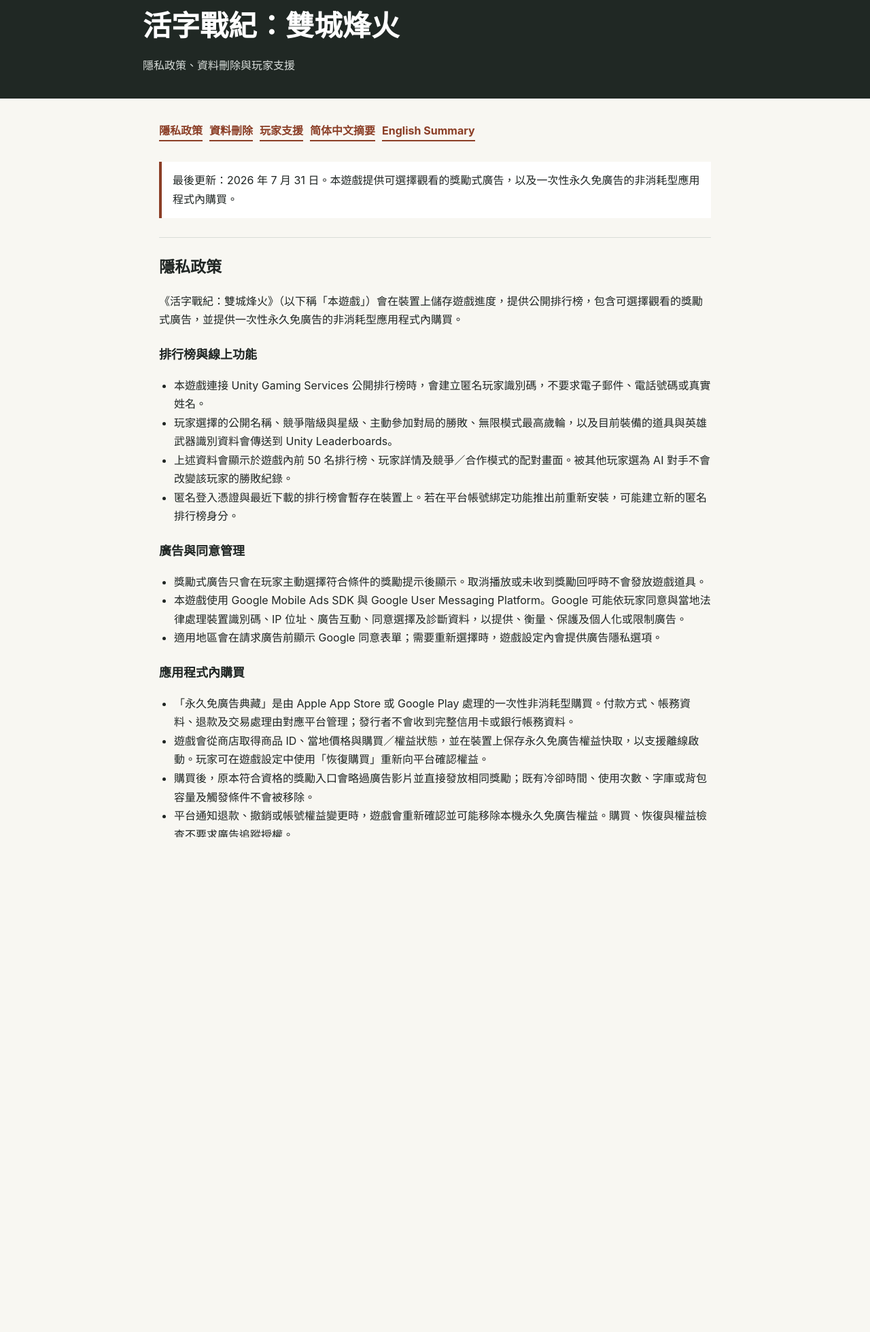
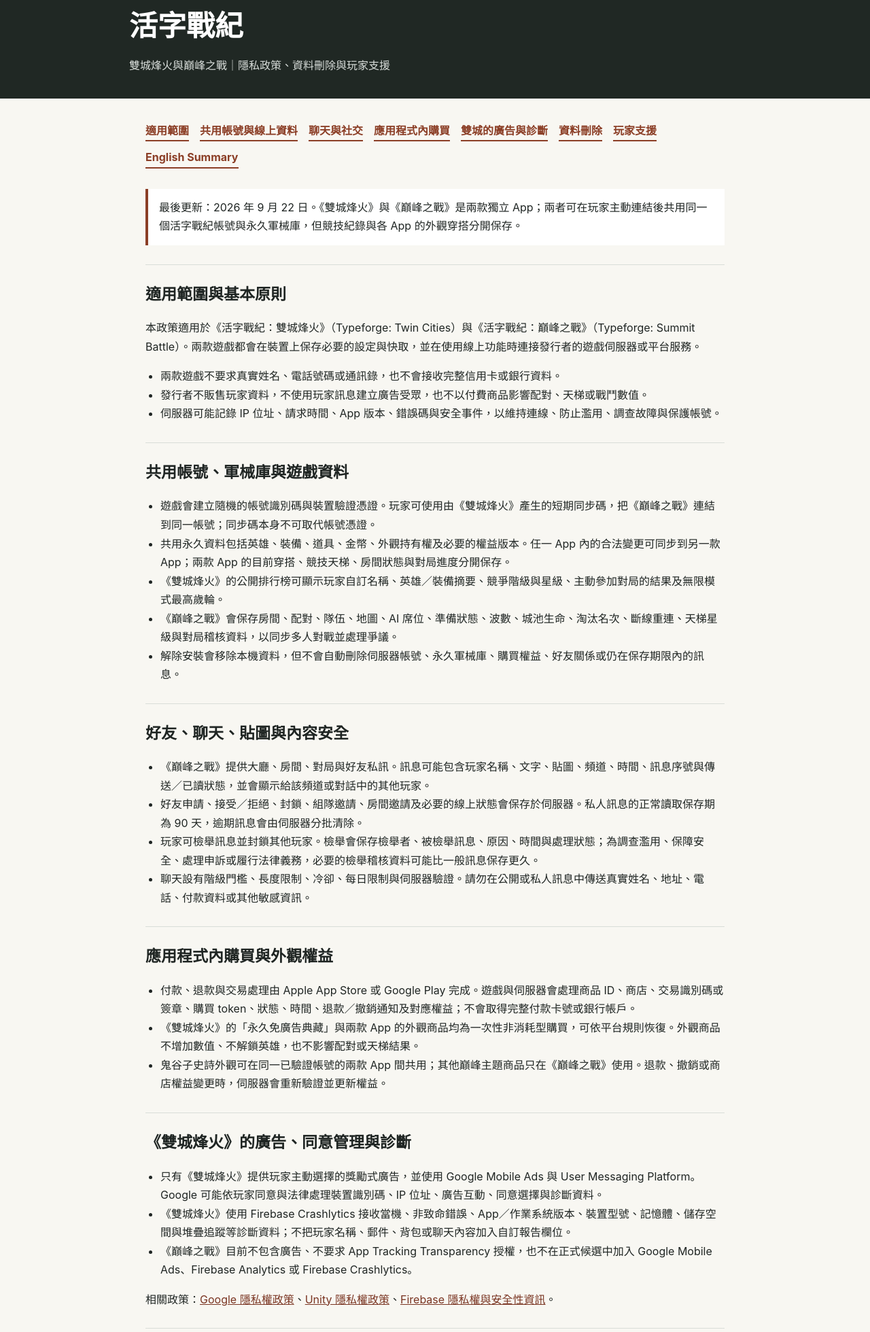
Before and after one commit to HankHuang0516/word-civilization-privacy, a plain HTML site: page index.html in a window 1280 px wide. Shown: the part 39-1999 px from the top of the page at 68% size. Drawn offline with Linux system fonts and the light colour scheme.

Commit message:
Update privacy policy for Summit Battle and shared accounts

```diff
--- a/index.html
+++ b/index.html
@@ -3,18 +3,18 @@
 <head>
   <meta charset="utf-8">
   <meta name="viewport" content="width=device-width, initial-scale=1">
-  <title>活字戰紀：雙城烽火｜隱私政策與玩家支援</title>
-  <meta name="description" content="《活字戰紀：雙城烽火》隱私政策、資料刪除與玩家支援資訊。">
+  <title>活字戰紀｜隱私政策、資料刪除與玩家支援</title>
+  <meta name="description" content="《活字戰紀：雙城烽火》與《活字戰紀：巔峰之戰》的隱私政策、資料刪除與玩家支援資訊。">
   <style>
     :root { color-scheme: light; --ink:#1f2523; --muted:#5f6964; --line:#d9ddd8; --paper:#f8f7f2; --accent:#8b3e26; }
     * { box-sizing: border-box; }
     body { margin: 0; background: var(--paper); color: var(--ink); font-family: -apple-system, BlinkMacSystemFont, "Noto Sans TC", "PingFang TC", sans-serif; line-height: 1.72; }
     header { background: #202824; color: #fff; padding: 42px 24px 34px; }
-    header div, main, footer div { width: min(860px, 100%); margin: 0 auto; }
+    header div, main, footer div { width: min(900px, 100%); margin: 0 auto; }
     h1 { margin: 0 0 8px; font-family: "Songti TC", "Noto Serif TC", serif; font-size: clamp(28px, 5vw, 42px); letter-spacing: 0; }
     header p { margin: 0; color: #d9dedb; }
     main { padding: 34px 24px 52px; }
-    nav { display: flex; flex-wrap: wrap; gap: 10px; margin-bottom: 30px; }
+    nav { display: flex; flex-wrap: wrap; gap: 10px 16px; margin-bottom: 30px; }
     nav a { color: var(--accent); font-weight: 700; text-decoration: none; border-bottom: 2px solid currentColor; }
     section { border-top: 1px solid var(--line); padding-top: 24px; margin-top: 28px; }
     h2 { font-size: 23px; margin: 0 0 12px; letter-spacing: 0; }
@@ -29,79 +29,91 @@
 <body>
   <header>
     <div>
-      <h1>活字戰紀：雙城烽火</h1>
-      <p>隱私政策、資料刪除與玩家支援</p>
+      <h1>活字戰紀</h1>
+      <p>雙城烽火與巔峰之戰｜隱私政策、資料刪除與玩家支援</p>
     </div>
   </header>
   <main>
     <nav aria-label="頁面導覽">
-      <a href="#privacy">隱私政策</a>
+      <a href="#scope">適用範圍</a>
+      <a href="#shared">共用帳號與線上資料</a>
+      <a href="#social">聊天與社交</a>
+      <a href="#purchases">應用程式內購買</a>
+      <a href="#dual-city">雙城的廣告與診斷</a>
       <a href="#deletion">資料刪除</a>
       <a href="#support">玩家支援</a>
-      <a href="#simplified">简体中文摘要</a>
       <a href="#english">English Summary</a>
     </nav>
 
-    <p class="notice">最後更新：2026 年 7 月 31 日。本遊戲提供可選擇觀看的獎勵式廣告，以及一次性永久免廣告的非消耗型應用程式內購買。</p>
+    <p class="notice">最後更新：2026 年 9 月 22 日。《雙城烽火》與《巔峰之戰》是兩款獨立 App；兩者可在玩家主動連結後共用同一個活字戰紀帳號與永久軍械庫，但競技紀錄與各 App 的外觀穿搭分開保存。</p>
 
-    <section id="privacy">
-      <h2>隱私政策</h2>
-      <p>《活字戰紀：雙城烽火》（以下稱「本遊戲」）會在裝置上儲存遊戲進度，提供公開排行榜，包含可選擇觀看的獎勵式廣告，並提供一次性永久免廣告的非消耗型應用程式內購買。</p>
-      <h3>排行榜與線上功能</h3>
+    <section id="scope">
+      <h2>適用範圍與基本原則</h2>
+      <p>本政策適用於《活字戰紀：雙城烽火》（Typeforge: Twin Cities）與《活字戰紀：巔峰之戰》（Typeforge: Summit Battle）。兩款遊戲都會在裝置上保存必要的設定與快取，並在使用線上功能時連接發行者的遊戲伺服器或平台服務。</p>
       <ul>
-        <li>本遊戲連接 Unity Gaming Services 公開排行榜時，會建立匿名玩家識別碼，不要求電子郵件、電話號碼或真實姓名。</li>
-        <li>玩家選擇的公開名稱、競爭階級與星級、主動參加對局的勝敗、無限模式最高歲輪，以及目前裝備的道具與英雄武器識別資料會傳送到 Unity Leaderboards。</li>
-        <li>上述資料會顯示於遊戲內前 50 名排行榜、玩家詳情及競爭／合作模式的配對畫面。被其他玩家選為 AI 對手不會改變該玩家的勝敗紀錄。</li>
-        <li>匿名登入憑證與最近下載的排行榜會暫存在裝置上。若在平台帳號綁定功能推出前重新安裝，可能建立新的匿名排行榜身分。</li>
+        <li>兩款遊戲不要求真實姓名、電話號碼或通訊錄，也不會接收完整信用卡或銀行資料。</li>
+        <li>發行者不販售玩家資料，不使用玩家訊息建立廣告受眾，也不以付費商品影響配對、天梯或戰鬥數值。</li>
+        <li>伺服器可能記錄 IP 位址、請求時間、App 版本、錯誤碼與安全事件，以維持連線、防止濫用、調查故障與保護帳號。</li>
       </ul>
-      <h3>廣告與同意管理</h3>
+    </section>
+
+    <section id="shared">
+      <h2>共用帳號、軍械庫與遊戲資料</h2>
       <ul>
-        <li>獎勵式廣告只會在玩家主動選擇符合條件的獎勵提示後顯示。取消播放或未收到獎勵回呼時不會發放遊戲道具。</li>
-        <li>本遊戲使用 Google Mobile Ads SDK 與 Google User Messaging Platform。Google 可能依玩家同意與當地法律處理裝置識別碼、IP 位址、廣告互動、同意選擇及診斷資料，以提供、衡量、保護及個人化或限制廣告。</li>
-        <li>適用地區會在請求廣告前顯示 Google 同意表單；需要重新選擇時，遊戲設定內會提供廣告隱私選項。</li>
+        <li>遊戲會建立隨機的帳號識別碼與裝置驗證憑證。玩家可使用由《雙城烽火》產生的短期同步碼，把《巔峰之戰》連結到同一帳號；同步碼本身不可取代帳號憑證。</li>
+        <li>共用永久資料包括英雄、裝備、道具、金幣、外觀持有權及必要的權益版本。任一 App 內的合法變更可同步到另一款 App；兩款 App 的目前穿搭、競技天梯、房間狀態與對局進度分開保存。</li>
+        <li>《雙城烽火》的公開排行榜可顯示玩家自訂名稱、英雄／裝備摘要、競爭階級與星級、主動參加對局的結果及無限模式最高歲輪。</li>
+        <li>《巔峰之戰》會保存房間、配對、隊伍、地圖、AI 席位、準備狀態、波數、城池生命、淘汰名次、斷線重連、天梯星級與對局稽核資料，以同步多人對戰並處理爭議。</li>
+        <li>解除安裝會移除本機資料，但不會自動刪除伺服器帳號、永久軍械庫、購買權益、好友關係或仍在保存期限內的訊息。</li>
       </ul>
-      <h3>應用程式內購買</h3>
+    </section>
+
+    <section id="social">
+      <h2>好友、聊天、貼圖與內容安全</h2>
       <ul>
-        <li>「永久免廣告典藏」是由 Apple App Store 或 Google Play 處理的一次性非消耗型購買。付款方式、帳務資料、退款及交易處理由對應平台管理；發行者不會收到完整信用卡或銀行帳務資料。</li>
-        <li>遊戲會從商店取得商品 ID、當地價格與購買／權益狀態，並在裝置上保存永久免廣告權益快取，以支援離線啟動。玩家可在遊戲設定中使用「恢復購買」重新向平台確認權益。</li>
-        <li>購買後，原本符合資格的獎勵入口會略過廣告影片並直接發放相同獎勵；既有冷卻時間、使用次數、字庫或背包容量及觸發條件不會被移除。</li>
-        <li>平台通知退款、撤銷或帳號權益變更時，遊戲會重新確認並可能移除本機永久免廣告權益。購買、恢復與權益檢查不要求廣告追蹤授權。</li>
+        <li>《巔峰之戰》提供大廳、房間、對局與好友私訊。訊息可能包含玩家名稱、文字、貼圖、頻道、時間、訊息序號與傳送／已讀狀態，並會顯示給該頻道或對話中的其他玩家。</li>
+        <li>好友申請、接受／拒絕、封鎖、組隊邀請、房間邀請及必要的線上狀態會保存於伺服器。私人訊息的正常讀取保存期為 90 天，逾期訊息會由伺服器分批清除。</li>
+        <li>玩家可檢舉訊息並封鎖其他玩家。檢舉會保存檢舉者、被檢舉訊息、原因、時間與處理狀態；為調查濫用、保障安全、處理申訴或履行法律義務，必要的檢舉稽核資料可能比一般訊息保存更久。</li>
+        <li>聊天設有階級門檻、長度限制、冷卻、每日限制與伺服器驗證。請勿在公開或私人訊息中傳送真實姓名、地址、電話、付款資料或其他敏感資訊。</li>
       </ul>
-      <h3>裝置資料與分享</h3>
+    </section>
+
+    <section id="purchases">
+      <h2>應用程式內購買與外觀權益</h2>
       <ul>
-        <li>本遊戲使用 Firebase Crashlytics 接收當機、非致命錯誤及裝置診斷報告，以協助發行者定位並修復穩定性問題。報告可能包含 Firebase 安裝識別碼、Crashlytics 工作階段識別碼、應用程式與作業系統版本、裝置型號與架構、可用記憶體與儲存空間、堆疊追蹤，以及不含玩家名稱的遊戲模式、歲輪與執行階段等匿名情境。</li>
-        <li>Crashlytics 不會以自訂報告欄位接收玩家選擇的公開名稱、電子郵件、背包內容、排行榜紀錄或已裝備道具。本專案未啟用 Google Analytics。</li>
-        <li>戰役進度、設定及產生的史冊圖片保存在玩家裝置上，除非玩家主動使用系統分享功能。</li>
-        <li>史冊圖片由作業系統分享。本遊戲不會取得玩家選擇的分享目的地。</li>
-        <li>發行者不經營額外分析服務，也不販售玩家資料。</li>
+        <li>付款、退款與交易處理由 Apple App Store 或 Google Play 完成。遊戲與伺服器會處理商品 ID、商店、交易識別碼或簽章、購買 token、狀態、時間、退款／撤銷通知及對應權益；不會取得完整付款卡號或銀行帳戶。</li>
+        <li>《雙城烽火》的「永久免廣告典藏」與兩款 App 的外觀商品均為一次性非消耗型購買，可依平台規則恢復。外觀商品不增加數值、不解鎖英雄，也不影響配對或天梯結果。</li>
+        <li>鬼谷子史詩外觀可在同一已驗證帳號的兩款 App 間共用；其他巔峰主題商品只在《巔峰之戰》使用。退款、撤銷或商店權益變更時，伺服器會重新驗證並更新權益。</li>
       </ul>
-      <p>相關服務政策：<a href="https://policies.google.com/privacy">Google 隱私權政策</a>、<a href="https://unity.com/legal/privacy-policy">Unity 隱私權政策</a>、<a href="https://firebase.google.com/support/privacy">Firebase 隱私權與安全性資訊</a>。</p>
+    </section>
+
+    <section id="dual-city">
+      <h2>《雙城烽火》的廣告、同意管理與診斷</h2>
+      <ul>
+        <li>只有《雙城烽火》提供玩家主動選擇的獎勵式廣告，並使用 Google Mobile Ads 與 User Messaging Platform。Google 可能依玩家同意與法律處理裝置識別碼、IP 位址、廣告互動、同意選擇與診斷資料。</li>
+        <li>《雙城烽火》使用 Firebase Crashlytics 接收當機、非致命錯誤、App／作業系統版本、裝置型號、記憶體、儲存空間與堆疊追蹤等診斷資料；不把玩家名稱、郵件、背包或聊天內容加入自訂報告欄位。</li>
+        <li>《巔峰之戰》目前不包含廣告、不要求 App Tracking Transparency 授權，也不在正式候選中加入 Google Mobile Ads、Firebase Analytics 或 Firebase Crashlytics。</li>
+      </ul>
+      <p>相關政策：<a href="https://policies.google.com/privacy">Google 隱私權政策</a>、<a href="https://unity.com/legal/privacy-policy">Unity 隱私權政策</a>、<a href="https://firebase.google.com/support/privacy">Firebase 隱私權與安全性資訊</a>。</p>
     </section>
 
     <section id="deletion">
-      <h2>資料刪除申請</h2>
-      <p>解除安裝本遊戲會依作業系統的一般流程移除由本遊戲保存的本機資料。若要刪除排行榜上的雲端資料，請寄信至 <a href="mailto:bbb880008@gmail.com?subject=活字戰紀資料刪除申請">bbb880008@gmail.com</a>，主旨填寫「活字戰紀資料刪除申請」，並提供遊戲內公開名稱及可見的玩家識別資訊。完成身分核對後，我們會刪除可辨識的排行榜紀錄並回覆處理結果。</p>
+      <h2>資料刪除與保留</h2>
+      <p>若要刪除雲端帳號與可辨識的遊戲資料，請寄信至 <a href="mailto:bbb880008@gmail.com?subject=活字戰紀帳號與資料刪除申請">bbb880008@gmail.com</a>，主旨填寫「活字戰紀帳號與資料刪除申請」，並提供 App 名稱、遊戲內公開 ID 及足以驗證帳號控制權的資訊。請勿提供密碼、完整購買 token 或付款卡資料。</p>
+      <p>驗證完成後，我們會刪除或去識別化帳號、軍械庫、競技、好友與訊息資料；已逾一般保存期的私人訊息會依 90 天規則清除。為防詐騙、處理退款／爭議、保障其他玩家安全或履行法律義務所需的購買與檢舉紀錄，可能在必要期間內限制保存，期滿後刪除或去識別化。</p>
     </section>
 
     <section id="support">
       <h2>玩家支援</h2>
-      <p>若遇到無法啟動、存檔、廣告獎勵、購買或恢復購買、排行榜或遊戲操作問題，請寄信至 <a href="mailto:bbb880008@gmail.com?subject=活字戰紀玩家支援">bbb880008@gmail.com</a>。建議附上裝置型號、作業系統版本、問題發生步驟及截圖；請勿寄送完整付款卡號或銀行資料。</p>
-    </section>
-
-    <section id="simplified" lang="zh-Hans">
-      <h2>简体中文摘要</h2>
-      <p>本游戏会在设备上保存游戏进度，并使用 Unity Gaming Services 提供匿名公开排行榜。公开名称、竞技阶级与星级、主动参加对局的胜负、无尽模式最高岁轮，以及当前装备的道具与英雄武器标识会上传并显示在游戏内。</p>
-      <p>奖励式广告仅在玩家主动选择后显示。Google Mobile Ads 和 User Messaging Platform 可能依据玩家同意处理设备标识符、IP 地址、广告互动、同意选择和诊断信息。本游戏使用 Firebase Crashlytics 接收崩溃、非致命错误和匿名设备诊断报告，以修复稳定性问题；不会把玩家公开名称、邮箱、背包或排行榜记录写入自定义报告字段，也不会出售玩家数据。</p>
-      <p>“永久免广告典藏”是由 Apple App Store 或 Google Play 处理的一次性非消耗型应用内购买。游戏会读取商品 ID、当地价格和权益状态，并在设备上保存离线权益缓存；可在设置中恢复购买。购买后只会跳过符合资格的奖励广告视频，原有冷却、次数、容量和触发条件保持不变。付款与退款由对应平台处理，发行者不会收到完整银行卡资料。</p>
-      <p>如需删除排行榜云端数据或取得支持，请发送邮件至 <a href="mailto:bbb880008@gmail.com">bbb880008@gmail.com</a>。</p>
+      <p>若遇到啟動、存檔、同步碼、軍械庫、廣告獎勵、購買／恢復、多人連線、好友、聊天、封鎖或檢舉問題，請寄信至 <a href="mailto:bbb880008@gmail.com?subject=活字戰紀玩家支援">bbb880008@gmail.com</a>。建議附上 App 名稱、公開玩家 ID、裝置型號、作業系統版本、發生時間、重現步驟與截圖；請勿寄送完整付款卡號或銀行資料。</p>
     </section>
 
     <section id="english" lang="en">
       <h2>English Summary</h2>
-      <p>The game stores progress locally and uses Unity Gaming Services for an anonymous public leaderboard. A player-chosen public name, rank and stars, player-initiated match results, endless-mode best wave, and equipped item and hero-weapon identifiers may be uploaded and shown in game.</p>
-      <p>Rewarded ads appear only after an explicit player choice. Google Mobile Ads and the User Messaging Platform may process device identifiers, IP address, ad interactions, consent choices, and diagnostics according to consent and applicable law. Firebase Crashlytics receives crash, non-fatal error, and anonymous device-diagnostic reports to help fix stability problems; player names, email addresses, inventories, and leaderboard records are not added as custom report fields. The publisher does not sell player data.</p>
-      <p>Permanent Ad-Free Chronicle is a one-time non-consumable in-app purchase processed by Apple App Store or Google Play. The game reads the product ID, localized price, and entitlement state and stores an offline entitlement cache on the device; purchases can be restored from Settings. Ownership skips only eligible rewarded-ad videos, while cooldowns, limits, capacity, and trigger rules remain. The platform handles payment and refunds, and the publisher does not receive full payment-card or banking details.</p>
-      <p>For data deletion or player support, email <a href="mailto:bbb880008@gmail.com">bbb880008@gmail.com</a>.</p>
+      <p>This policy covers Typeforge: Twin Cities and Typeforge: Summit Battle. They are separate apps that may share a verified anonymous account, permanent armory, coins, items, heroes, and eligible cosmetic entitlements. Each app keeps its own active loadout and competitive state.</p>
+      <p>Summit Battle stores multiplayer room, party, match, reconnection, ladder, friend, chat, sticker, block, report, and purchase-entitlement records. Friend messages are normally available for 90 days. Report evidence may be retained longer when needed for safety, appeals, fraud prevention, or legal obligations. Summit Battle contains no ads and its release candidate does not include Google Mobile Ads, Firebase Analytics, Firebase Crashlytics, or an ATT prompt.</p>
+      <p>Twin Cities uses optional rewarded ads, Google consent tools, and Firebase Crashlytics as described above. Store payments are handled by Apple or Google; the publisher does not receive complete payment-card or bank details. Purchases can be restored, and refunds or revocations may remove the related entitlement.</p>
+      <p>To request cloud account and data deletion or obtain support, email <a href="mailto:bbb880008@gmail.com">bbb880008@gmail.com</a> with the app name and visible player ID. Do not send passwords, complete purchase tokens, or payment-card details.</p>
     </section>
   </main>
   <footer><div>Independent publisher contact: bbb880008@gmail.com</div></footer>
```
